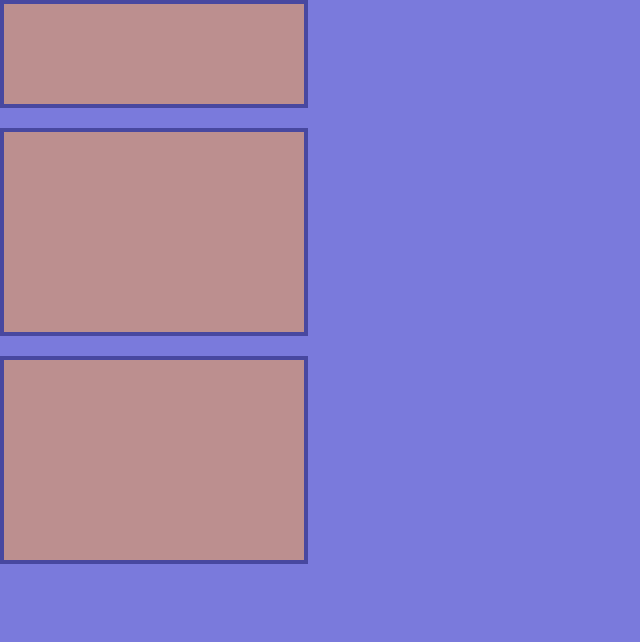
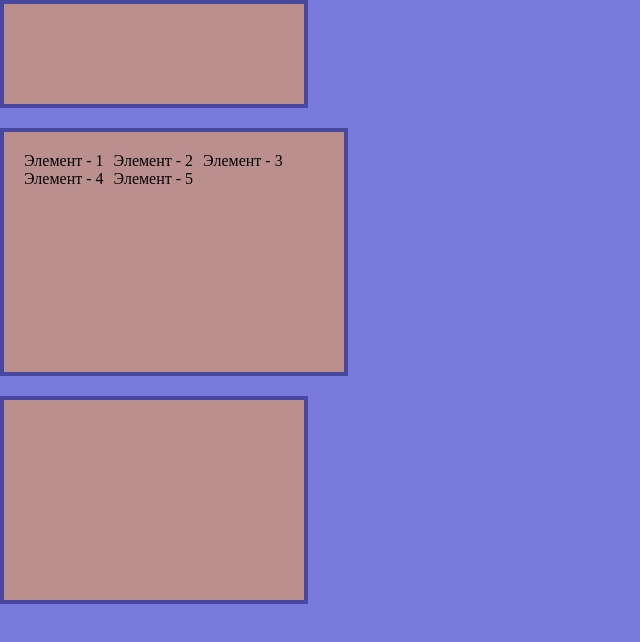
Before and after one commit to bars30/SCSS, a plain HTML site: page index.html in a window 1280 px wide. Shown: the whole page, without its empty margins (0-640 px from the left). Drawn offline with Linux system fonts and the light colour scheme.

Commit message:
✔️DONE: #3 - Вложенные стили

```diff
--- a/index.html
+++ b/index.html
@@ -8,7 +8,15 @@
 </head>
 <body>
  <div class="block first"></div>
- <div class="block"></div>
+ <div class="block" id="central_block">
+  <ul>
+   <li>Элемент - 1</li>
+   <li>Элемент - 2</li>
+   <li>Элемент - 3</li>
+   <li>Элемент - 4</li>
+   <li>Элемент - 5</li>
+  </ul>
+ </div>
  <div class="block"></div>
 </body>
 </html>
--- a/scss/style.scss
+++ b/scss/style.scss
@@ -26,3 +26,19 @@ body {
  width: $blockWidth;
  border: $border;
 }
+#central_block {
+ padding: 20px;
+
+ ul {
+  list-style: none;
+  display: inline-block;
+ }
+
+ li {
+  float: left;
+  margin-right: 10px;
+ }
+}
+// #central_block > ul {
+//  list-style: none;
+// }
```
Also changed, not shown: css/style.css.
